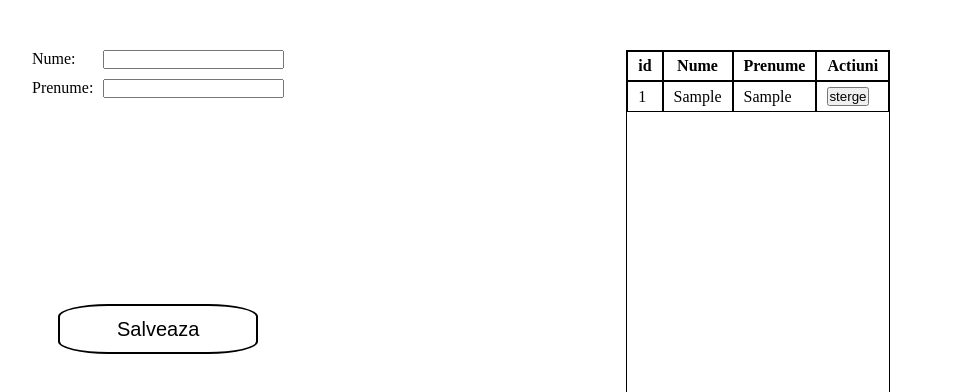
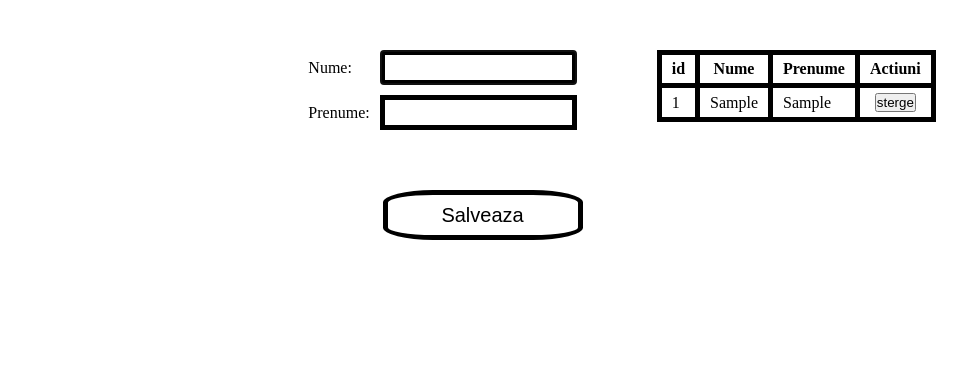
Before and after one commit to sorinNemtanu17/users-list-javascript, a plain HTML site: page index.html in a window 1280 px wide. Both pictures are taken after typing "Sample", "Sample" into the empty fields and a click on the input "Salveaza". Shown: the top 392 px of the page, without its empty margins (18-985 px from the left). Drawn offline with Linux system fonts and the light colour scheme.

Commit message:
added a bit of styles

```diff
--- a/index.html
+++ b/index.html
@@ -10,7 +10,7 @@
   </head>
   <body>
     <section class="container">
-      <form class="form-control">
+      <form class="form">
         <p class="first-name">
           <label for="firstname">Nume:</label>
           <input type="text" id="firstname" name="firstname" />
--- a/script.js
+++ b/script.js
@@ -1,7 +1,7 @@
 'use strict';
 
 function createUsersList() {
-  const form = document.querySelector('.form-control');
+  const form = document.querySelector('.form');
   const table = document.querySelector('.users-list tbody');
 
   form.addEventListener('submit', handleAddUser);
@@ -11,12 +11,12 @@ function createUsersList() {
   function handleAddUser(e) {
     e.preventDefault();
 
-    const firstName = form.elements.firstname.value;
-    const lastName = form.elements.lastname.value;
-    const id = list.length + 1;
+    let firstName = form.elements.firstname.value;
+    let lastName = form.elements.lastname.value;
+    let id = list.length + 1;
 
     if (firstName && lastName) {
-      list.push({ firstName, lastName, id });
+      list.push({ id, firstName, lastName });
       const tableRow = document.createElement('tr');
       const tableCellId = document.createElement('td');
       const tableCellFirstname = document.createElement('td');
@@ -40,11 +40,10 @@ function createUsersList() {
       btn.addEventListener('click', () => removeUser(tableRow, id));
     }
     form.reset();
+    form.elements.firstname.focus();
   }
-
   function removeUser(row, id) {
     const index = list.findIndex((item) => item.id === id);
-
     list.splice(index, 1);
 
     console.log(list);
@@ -52,5 +51,4 @@ function createUsersList() {
     return list;
   }
 }
-
 createUsersList();
--- a/styles.css
+++ b/styles.css
@@ -3,30 +3,53 @@
   padding: 0;
   box-sizing: border-box;
 }
-table,
-th,
+
 td {
   border: 1px solid black;
-  border-spacing: 0px;
 }
-table {
-  height: 500px;
-  display: grid;
+table tr td:not(:last-child) {
+  border-right: 5px solid black;
 }
+table tr th:not(:last-child) {
+  border-right: 5px solid black;
+}
+table tr th {
+  border-bottom: 5px solid black;
+}
+
+table,
+input[type='submit'],
+.first-name input,
+.last-name input {
+  border-collapse: collapse;
+  border: 5px solid black;
+}
+table tbody {
+  width: 100%;
+}
+
 th,
 td {
   padding: 5px 10px;
 }
-button {
+tr button {
   margin: auto auto;
+  display: block;
+  cursor: pointer;
 }
 
 .container {
+  max-width: 800px;
   display: flex;
-  padding: 50px;
-  gap: 20px;
+  flex-direction: column;
+  padding: 50px 20px 0;
+
+  margin: 0 auto;
+  justify-content: center;
+
+  height: 100%;
 }
-.form-control {
+.form {
   display: flex;
   flex-direction: column;
   gap: 10px;
@@ -34,22 +57,26 @@ button {
 .first-name,
 .last-name {
   display: flex;
+  align-items: center;
   gap: 10px;
 }
 .first-name input,
 .last-name input {
-  margin-left: auto;
+  margin: 0 80px 0 auto;
+  padding: 5px;
 }
 input[type='submit'] {
   width: 200px;
   height: 50px;
-
   border-radius: 25%;
   font-size: 20px;
   background-color: transparent;
-  border: 2px solid black;
-  margin: auto auto;
+
+  margin: 50px auto;
 }
-.users-list {
-  margin: 0 auto;
+@media screen and (min-width: 800px) {
+  .container {
+    flex-direction: row;
+    align-items: flex-start;
+  }
 }
```
Also changed, not shown: scripts-test.js (deleted, +0 -56 lines).
